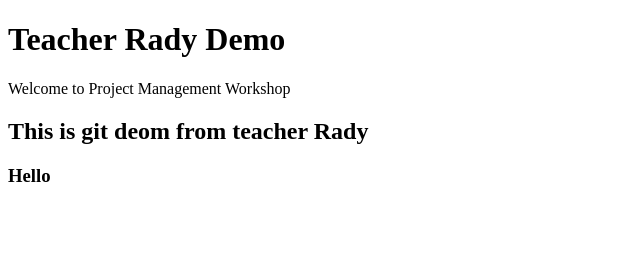
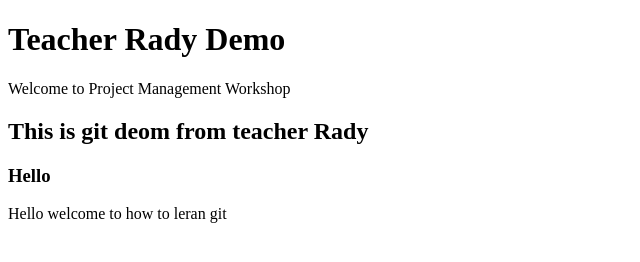
Before and after one commit to chheunseangmeng/todo-list, a plain HTML site: page html/hello.html in a window 1280 px wide. Shown: the whole page, without its empty margins (0-640 px from the left). Drawn offline with Linux system fonts and the light colour scheme.

```diff
--- a/html/hello.html
+++ b/html/hello.html
@@ -13,5 +13,7 @@
 
      <h3>Hello</h3>
 
+     <p>Hello welcome to how to leran git</p>
+
 </body>
 </html>
```
